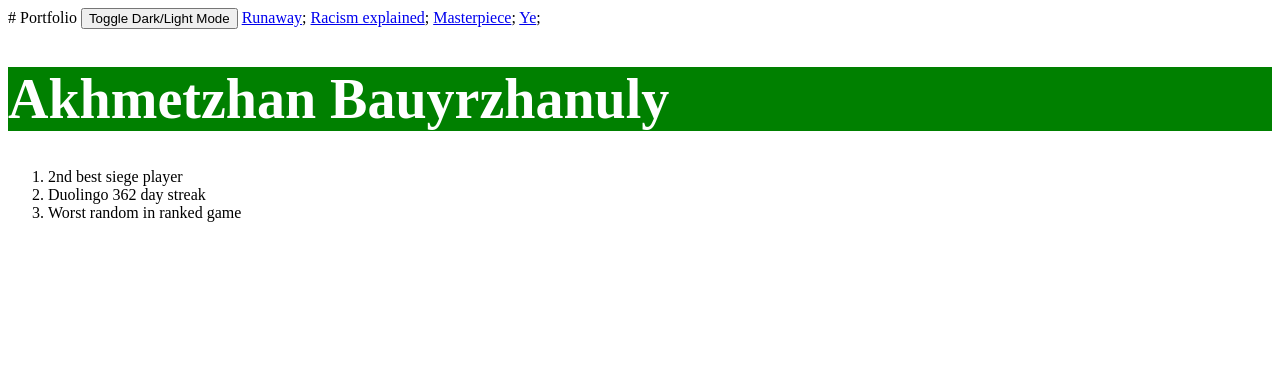
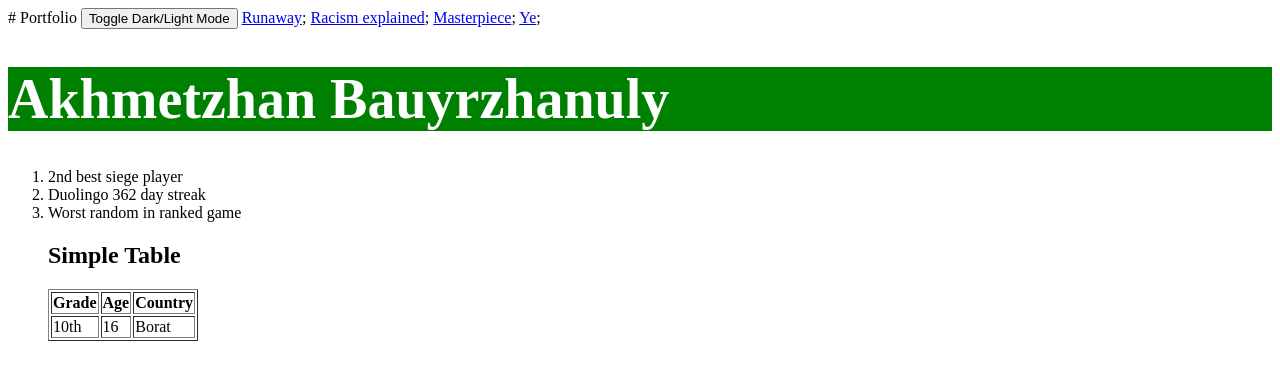
Before and after one commit to Akhmetzhan-88/Portfolio, a plain HTML site: page index.html in a window 1280 px wide. Drawn offline with Linux system fonts and the light colour scheme; files that its build step writes are made by us from their sources.

Commit message:
Update index.html

```diff
--- a/index.html
+++ b/index.html
@@ -43,7 +43,23 @@ background-color: green;
  <li>2nd best siege player</li>
  <li>Duolingo 362 day streak</li>
 <li>Worst random in ranked game</li>
+<title>Simple Table</title>
+</head>
+<body>
 
+<h2>Simple Table</h2>
+ <table border="1">
+  <tr>
+   <th>Grade</th>
+   <th>Age</th>
+   <th>Country</th>
+  </tr>
+  <tr>
+   <td>10th</td>
+   <td>16</td>
+   <td>Borat</td>
+  </tr>
+ </table>
 
 </body>
 
```
